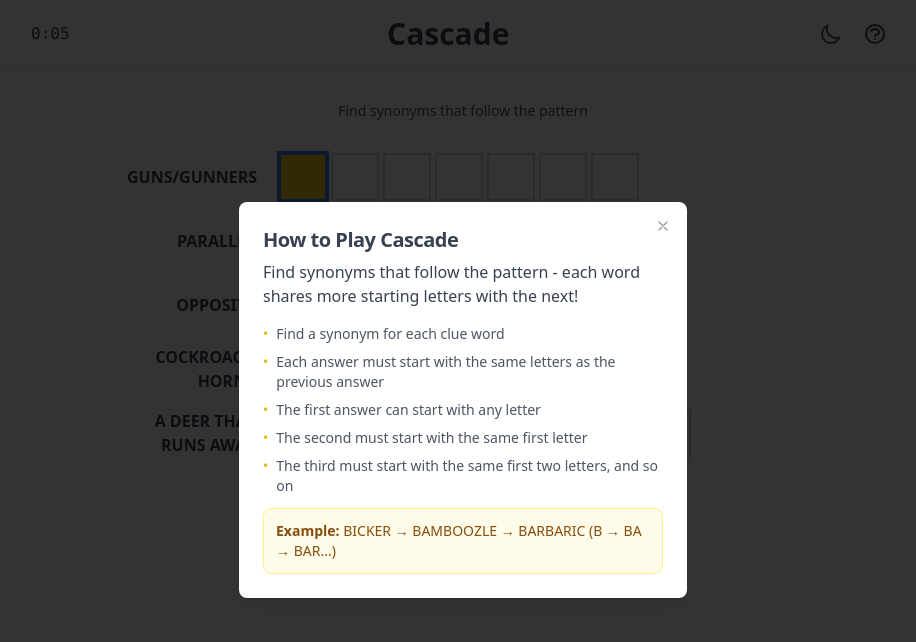
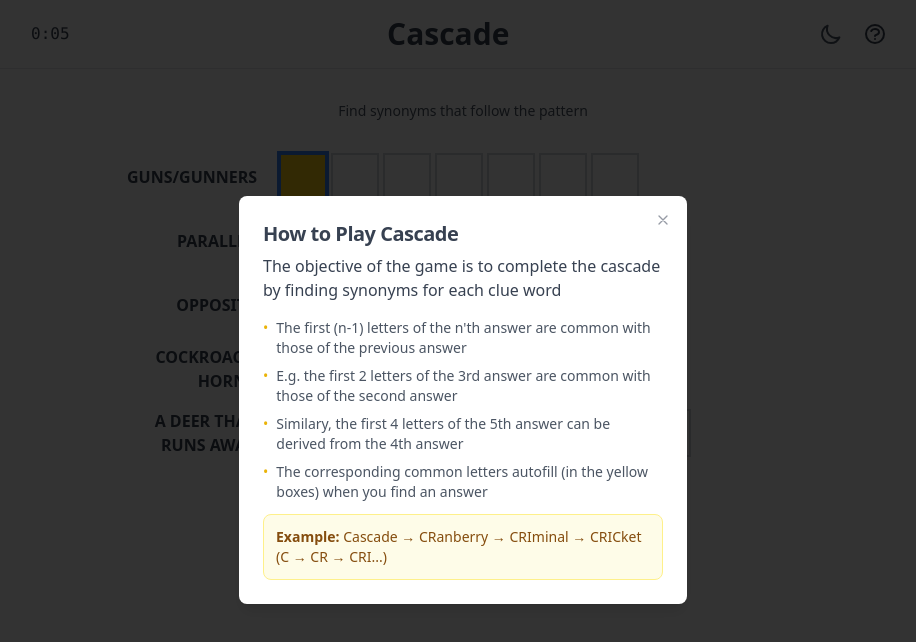
Before and after one commit to Pranav4399/cascade, a React (Vite) app: page / in a window 1280 px wide. Shown: the top 642 px of the page, without its empty margins (177-1093 px from the left). Built offline with nearby package versions, Linux system fonts and the light colour scheme.

Commit message:
Update HowToPlayModal.tsx

```diff
--- a/src/components/game/HowToPlayModal.tsx
+++ b/src/components/game/HowToPlayModal.tsx
@@ -25,33 +25,29 @@ const HowToPlayModal: React.FC<HowToPlayModalProps> = ({ isOpen, onClose }) => {
           <DialogDescription asChild>
             <div className="space-y-3 text-sm game-text-secondary">
               <p className="text-sm sm:text-base game-text-primary mb-3 sm:mb-4">
-                Find synonyms that follow the pattern - each word shares more starting letters with the next!
+                The objective of the game is to complete the cascade by finding synonyms for each clue word
               </p>
               <ul className="space-y-2">
                 <li className="flex items-start">
                   <span className="text-yellow-500 dark:text-yellow-400 mr-2">•</span>
-                  <span className="text-xs sm:text-sm">Find a synonym for each clue word</span>
+                  <span className="text-xs sm:text-sm">The first (n-1) letters of the n'th answer are common with those of the previous answer</span>
                 </li>
                 <li className="flex items-start">
                   <span className="text-yellow-500 dark:text-yellow-400 mr-2">•</span>
-                  <span className="text-xs sm:text-sm">Each answer must start with the same letters as the previous answer</span>
+                  <span className="text-xs sm:text-sm">E.g. the first 2 letters of the 3rd answer are common with those of the second answer</span>
                 </li>
                 <li className="flex items-start">
                   <span className="text-yellow-500 dark:text-yellow-400 mr-2">•</span>
-                  <span className="text-xs sm:text-sm">The first answer can start with any letter</span>
+                  <span className="text-xs sm:text-sm">Similary, the first 4 letters of the 5th answer can be derived from the 4th answer</span>
                 </li>
                 <li className="flex items-start">
                   <span className="text-yellow-500 dark:text-yellow-400 mr-2">•</span>
-                  <span className="text-xs sm:text-sm">The second must start with the same first letter</span>
-                </li>
-                <li className="flex items-start">
-                  <span className="text-yellow-500 dark:text-yellow-400 mr-2">•</span>
-                  <span className="text-xs sm:text-sm">The third must start with the same first two letters, and so on</span>
+                  <span className="text-xs sm:text-sm">The corresponding common letters autofill (in the yellow boxes) when you find an answer</span>
                 </li>
               </ul>
               <div className="mt-4 sm:mt-6 p-3 bg-yellow-50 dark:bg-yellow-900/20 border border-yellow-200 dark:border-yellow-800 rounded-lg">
                 <p className="text-xs sm:text-sm text-yellow-800 dark:text-yellow-200">
-                  <strong>Example:</strong> BICKER → BAMBOOZLE → BARBARIC (B → BA → BAR...)
+                  <strong>Example:</strong> Cascade → CRanberry → CRIminal → CRICket (C → CR → CRI...)
                 </p>
               </div>
             </div>
```
